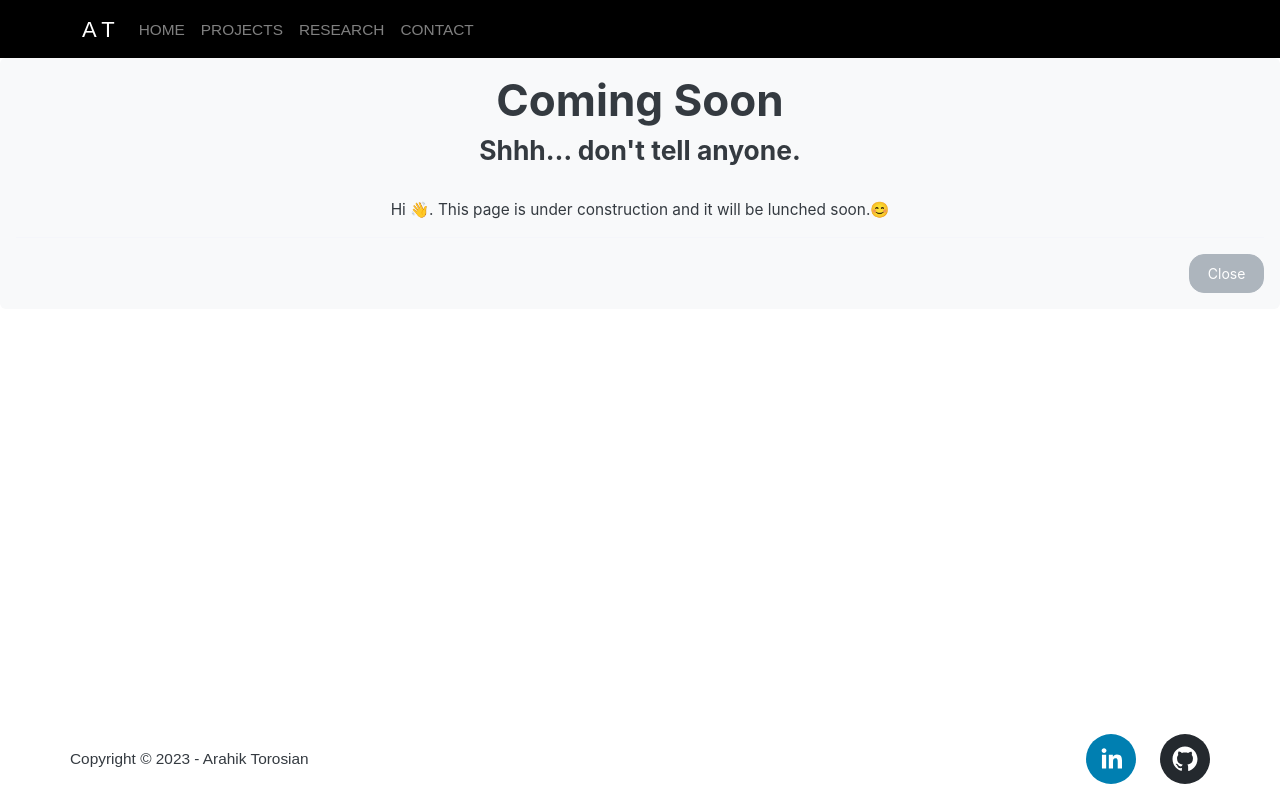
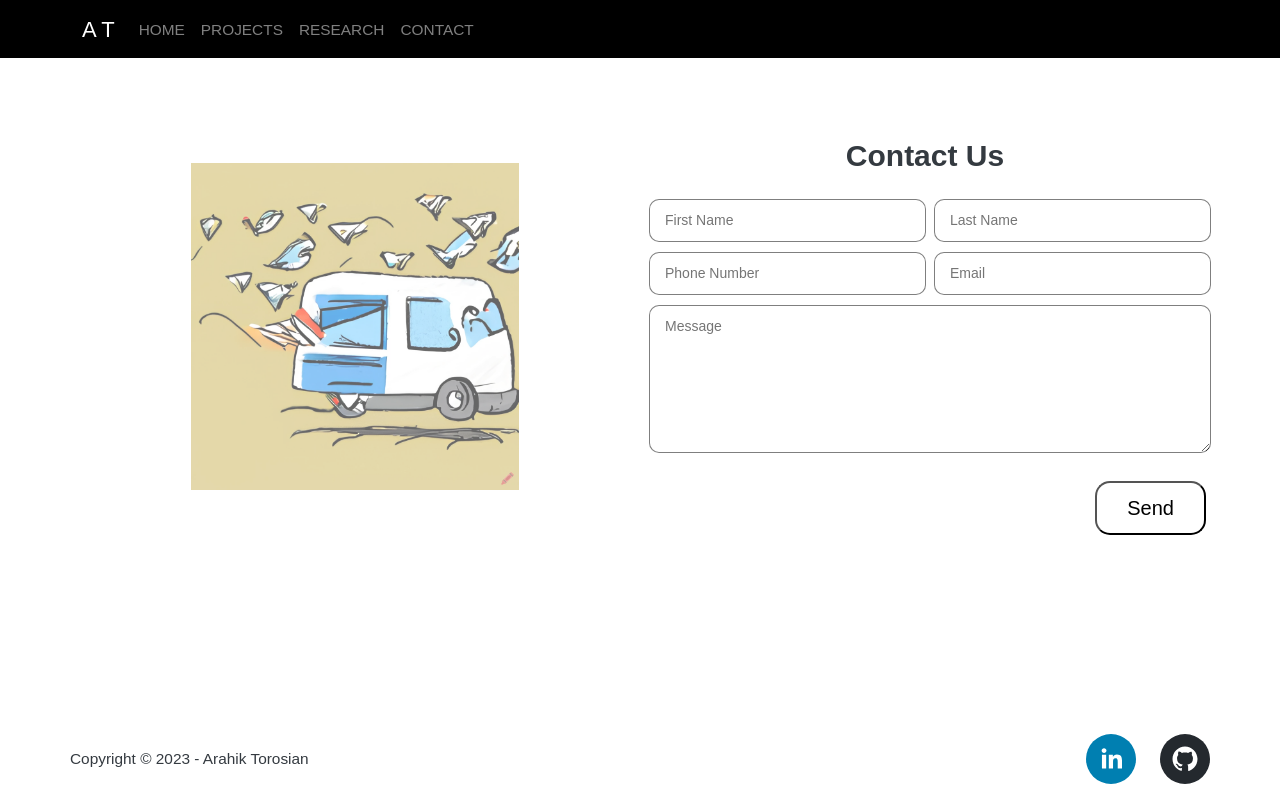
Before and after one commit to Arahikt/Portfolio, a React (Create React App) app: page /contact in a window 1280 px wide. Built offline with nearby package versions, Linux system fonts and the light colour scheme.

Commit message:
Contact Us page updated.

```diff
--- /dev/null
+++ b/src/Home/pages/Contact.css
@@ -0,0 +1,42 @@
+.contact-page {
+  padding: 60px;
+}
+.contact-header {
+  font-size: 30px;
+  margin-bottom: 20px;
+  margin-top: 20px;
+}
+.contact-page img {
+  width: 60%;
+  opacity: 0.6;
+}
+.contact-page form input,
+.contact-page form textarea {
+  width: 100%;
+  margin: 5px;
+  padding: 10px 15px;
+  border-radius: 10px;
+  /* changes the size of form -> */
+  font-size: 14px;
+  border: 1px solid rgba(0, 0, 0, 0.5);
+}
+.form-button {
+  background-color: #ffffff;
+  color: #000;
+  float: right;
+  padding: 10px 30px;
+  margin-top: 15px;
+  font-size: 20px;
+  border-radius: 15px;
+}
+.form-button span {
+  z-index: 1;
+  position: relative;
+}
+.contact-page form button:hover {
+  background-color: #cfe6f6;
+}
+.contact-page form input:focus,
+.contact-page form textarea:focus {
+  background: rgb(177, 198, 204);
+}
--- a/src/Home/pages/Contact.js
+++ b/src/Home/pages/Contact.js
@@ -1,10 +1,79 @@
-import React from 'react'
-import UnderConstruction from '../components/UnderConstruction';
+import React , {useState} from "react";
+import backgroundContact from "../../Assets/Images/mail-delivery.png";
+import { Container, Row, Col } from "react-bootstrap";
+import "./Contact.css";
 
 const Contact = () => {
+
+  const [state, setState] = useState({
+    firstName: '',
+    lastName: '',
+    phone: '',
+    email: '',
+    message: ''
+  });
+  const [buttonText, setButtonText] = useState('Send');
+
+  const handleChange = event => {
+    const name= event.target.name;
+    const value = event.target.value;
+      setState({...state,[name]: value})
+  }
+
+  const submitHandler = async (event) => {
+    event.preventDefault();
+    setButtonText("Sending");
+    try {
+      await fetch("http://localhost:5000/contact-us", {
+      method: "POST",
+      headers: {
+        "Content-Type": "application/json",
+      },
+      body: JSON.stringify(state),
+    });
+    setButtonText("Send");
+    setState("");
+    } catch (error) {}
+  };
+
   return (
-    <UnderConstruction />
+
+        <section className="contact-page">
+      <Container>
+        <Row className="align-items-center">
+          <Col size={12} md={6}>
+                <img  src={backgroundContact} alt="Contact Us"/>
+          </Col>
+          <Col size={12} md={6}>
+
+                <div >
+                <h2 className="contact-header">Contact Us</h2>
+                <form onSubmit={submitHandler}>
+                  <Row>
+                    <Col size={12} sm={6} className="px-1">
+                      <input type="text" value={state.firstName} placeholder="First Name" name="firstName" onChange={handleChange} />
+                    </Col>
+                    <Col size={12} sm={6} className="px-1">
+                      <input type="text" value={state.lastName} placeholder="Last Name" name="lastName" onChange={handleChange}/>
+                    </Col>
+                    <Col size={12} sm={6} className="px-1">
+                      <input type="tel" value={state.phone} placeholder="Phone Number" name="phone" onChange={handleChange}/>
+                    </Col>
+                    <Col size={12} sm={6} className="px-1">
+                      <input type="email" value={state.email} placeholder="Email" name="email" onChange={handleChange} />
+                    </Col>
+                    <Col size={12} className="px-1">
+                      <textarea rows="6" value={state.message} placeholder="Message" name="message" onChange={handleChange}></textarea>
+                      <button className ="form-button" type="submit"><span>{buttonText}</span></button>
+                    </Col>
+                  </Row>
+                </form>
+              </div>
+          </Col>
+        </Row>
+      </Container>
+    </section>
+
   );
 };
-
 export default Contact;
```
Also changed, not shown: src/Assets/Images/mail-delivery.png (added).
